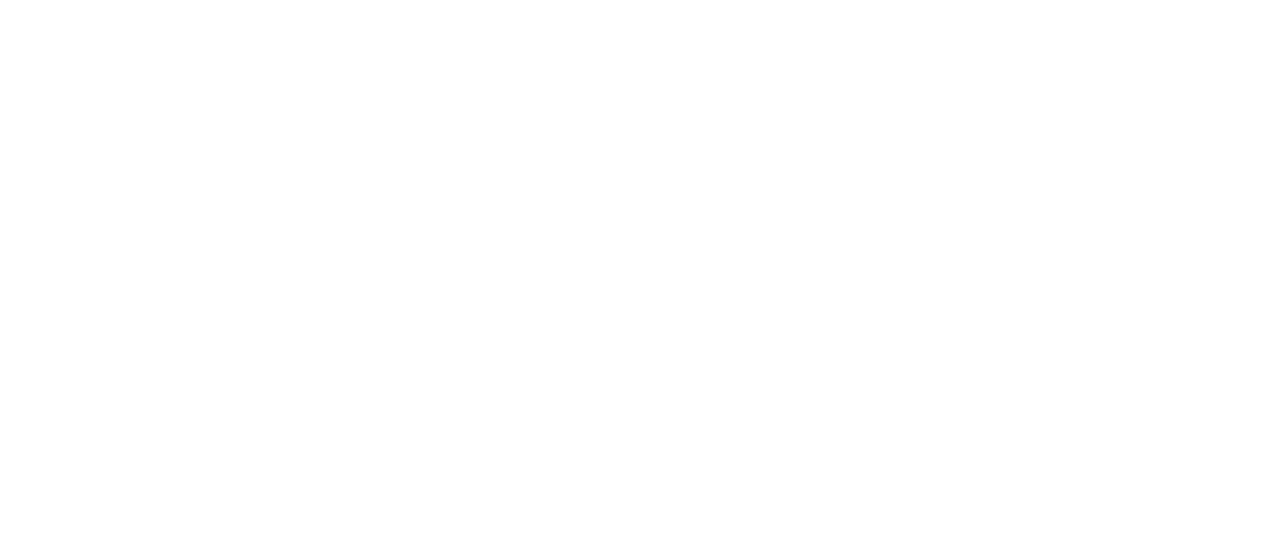
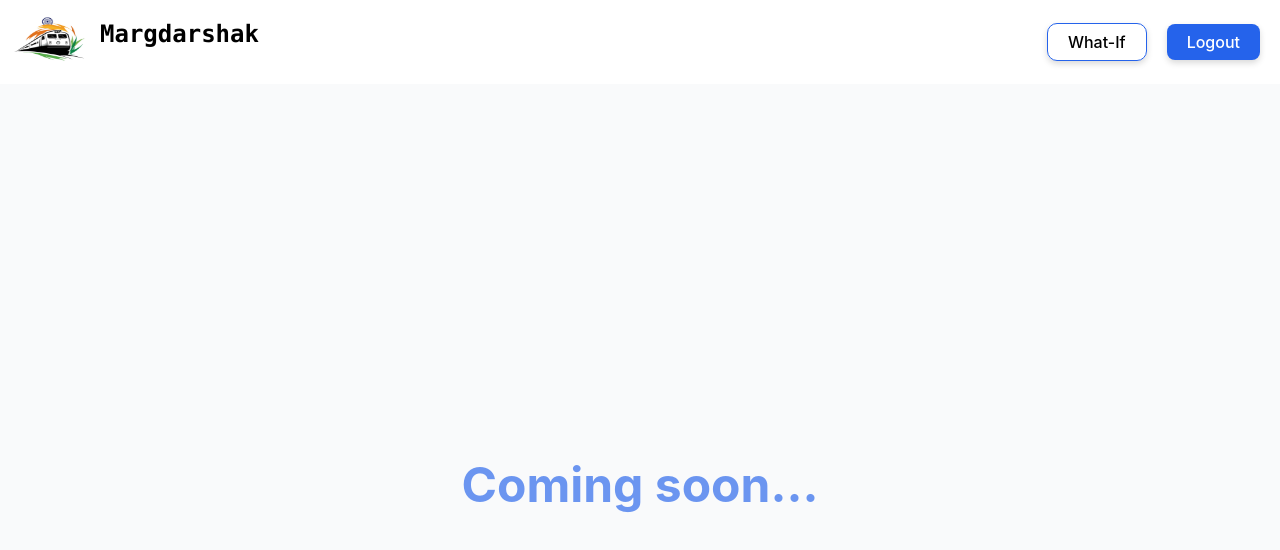
Before and after one commit to priyam191/train-controller, a React (Create React App) app in the folder frontend/: page /what-if in a window 1280 px wide. Before the commit this address had no page. Shown: the top 550 px of the page. Built offline with nearby package versions, Linux system fonts and the light colour scheme.

Commit message:
logout added

```diff
--- a/frontend/src/App.js
+++ b/frontend/src/App.js
@@ -2,21 +2,43 @@
 import { BrowserRouter as Router, Routes, Route } from "react-router-dom";
 import Dashboard from "./pages/Dashboard";
 import Login from "./pages/Login";
+import Navbar from "./components/Navbar";
+import WhatIf from "./pages/WhatIf";
+
 
 function App() {
   return (
-    // ...existing code...
     <Router>
+      {/* Show Navbar only after login */}
       <Routes>
-        {/* Login page */}
+        {/* Login page (no navbar) */}
         <Route path="/login" element={<Login />} />
-        {/* Dashboard page */}
-        <Route path="/dashboard" element={<Dashboard />} />
+
+        {/* Dashboard page (with navbar) */}
+        <Route
+          path="/dashboard"
+          element={
+            <>
+              <Navbar />
+              <Dashboard />
+            </>
+          }
+        />
+        <Route
+          path="/what-if"
+          element={
+            <>
+              <Navbar />
+              <WhatIf />
+            </>
+          }
+        />
+
+
         {/* Default route (redirect to login) */}
         <Route path="/" element={<Login />} />
       </Routes>
     </Router>
-// ...existing code...
   );
 }
 
--- /dev/null
+++ b/frontend/src/components/Navbar.js
@@ -0,0 +1,77 @@
+import React from "react";
+
+export default function Navbar() {
+  return (
+    <nav style={{display: "flex", justifyContent: "space-between", alignItems: "center"}} className="w-full flex items-center justify-between px-6 py-3 bg-gray-900 shadow-md">
+      {/* Left side: Logo + Title */}
+      <div className="flex items-center space-x-3" style={{"display": "flex"}}>
+        {/* Logo image */}
+        <a href="/dashboard"> <img
+          src="/media/logo.jpg" // place your logo inside frontend/public/logo.png
+          alt="Margdarshak Logo"
+
+          style={{ width: "100px", height: "80px" }}
+        /></a>
+
+        {/* Title text */}
+        <h1 style={{ fontFamily: '"Lucida Console", "Courier New", monospace' }} className="text-white text-2xl font-bold tracking-wide">
+          Margdarshak
+        </h1>
+      </div>
+
+      {/* Right side: Navigation links */}
+      <div className="flex items-center space-x-6">
+        {/* <a href="/" className="text-gray-300 hover:text-white">
+          Dashboard
+        </a>
+
+        <a href="/conflicts" className="text-gray-300 hover:text-white">
+          Conflicts
+        </a>
+        <a href="/kpis" className="text-gray-300 hover:text-white">
+          KPIs
+        </a> */}
+
+        <a href="/what-if" className="outlined"
+        style={{
+                display: "inline-block",
+                textDecoration: "none",
+                   // MUI primary blue
+                color: "black",
+                padding: "8px 20px",
+                border: "1px solid #2563eb",
+                borderRadius: "10px",
+                fontSize: "16px",
+                fontWeight: "500",
+                marginRight: "20px",          // distance from right
+                boxShadow: "0px 3px 6px rgba(0, 0, 0, 0.15)",
+            }}>
+          What-If
+        </a>
+        <a
+            href="/login"
+            style={{
+                display: "inline-block",
+                textDecoration: "none",
+                backgroundColor: "#2563eb",   // MUI primary blue
+                color: "white",
+                padding: "8px 20px",
+                borderRadius: "8px",
+                fontSize: "16px",
+                fontWeight: "500",
+                marginRight: "20px",          // distance from right
+                boxShadow: "0px 3px 6px rgba(0, 0, 0, 0.15)",
+                transition: "all 0.3s ease",
+            }}
+            onMouseOver={(e) => (e.target.style.backgroundColor = "#1E40AF")}
+            onMouseOut={(e) => (e.target.style.backgroundColor = "#2563eb")}
+            >
+            Logout
+        </a>
+
+
+
+      </div>
+    </nav>
+  );
+}
--- /dev/null
+++ b/frontend/src/pages/WhatIf.js
@@ -0,0 +1,37 @@
+// src/pages/WhatIf.js
+import React from "react";
+
+export default function WhatIf() {
+  return (
+    <div
+      style={{
+        display: "flex",
+        justifyContent: "center",
+        alignItems: "center",
+        height: "100vh",
+        backgroundColor: "#f9fafb",
+      }}
+    >
+      <h1
+        style={{
+          fontSize: "3rem",
+          fontWeight: "bold",
+          color: "#2563eb",
+          animation: "pulse 1.5s infinite",
+        }}
+      >
+        Coming soon...
+      </h1>
+
+      <style>
+        {`
+          @keyframes pulse {
+            0% { opacity: 1; }
+            50% { opacity: 0.3; }
+            100% { opacity: 1; }
+          }
+        `}
+      </style>
+    </div>
+  );
+}
```
Also changed, not shown: frontend/public/media/logo.jpg (added).
